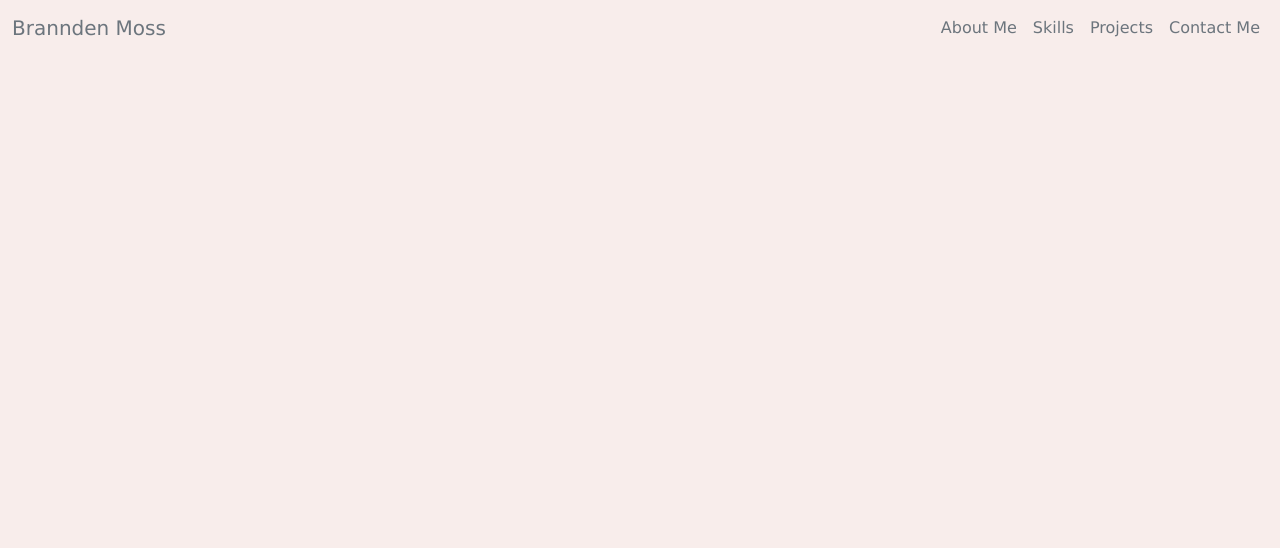
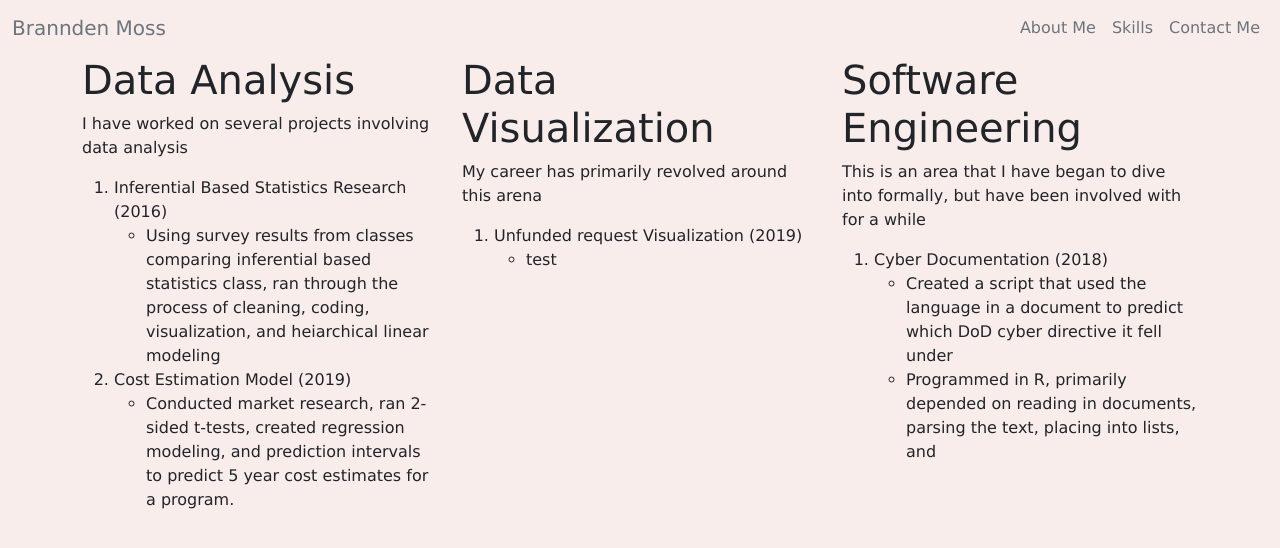
Before and after one commit to Kaiel96/website, a plain HTML site: page skills.html in a window 1280 px wide. Drawn offline with nearby package versions, Linux system fonts and the light colour scheme.

Commit message:
adding information to the skills and about me section, removing redundent project section

```diff
--- a/skills.html
+++ b/skills.html
@@ -38,15 +38,80 @@
             <a class="nav-link text-secondary" aria-current="page" href="skills.html">Skills</a>
           </li>
           <li class ="nav-item">
-            <a class="nav-link text-secondary" aria-current="page" href="projects.html">Projects</a>
-          </li>
-          <li class ="nav-item">
             <a class="nav-link text-secondary" aria-current="page" href="contact-me.html">Contact Me</a>
           </li>
         </ul>
       </div>
     </nav>
   </div>
+  <div class="container">
+    <div class = "row">
+      <div class = "col col-lg-4 col-md-12 col-sm-12 col-xs-12">
+        <h1>
+          Data Analysis
+        </h1>
+        <p>I have worked on several projects involving data analysis
+        </p>
+        <ol>
+          <li>
+            Inferential Based Statistics Research (2016)
+            <ul>
+              <li>
+                Using survey results from classes comparing inferential based statistics class, ran
+                through the process of cleaning, coding, visualization, and heiarchical linear modeling
+              </li>
+            </ul>
+          </li>
+          <li>
+            Cost Estimation Model (2019)
+            <ul>
+              <li>
+                Conducted market research, ran 2-sided t-tests, created regression modeling, and
+                prediction intervals to predict 5 year cost estimates for a program.
+              </li>
+            </ul>
+          </li>
+
+        </ol>
+      </div>
+      <div class = "col col-lg-4 col-md-12 col-sm-12 col-xs-12">
+        <h1>
+          Data Visualization
+        </h1>
+        <p>My career has primarily revolved around this arena
+        </p>
+        <ol>
+          <li>
+            Unfunded request Visualization (2019)
+            <ul>
+              <li>
+                test
+              </li>
+            </ul>
+          </li>
+
+        </ol>
+      </div>
+      <div class = "col col-lg-4 col-md-12 col-sm-12 col-xs-12">
+        <h1>
+          Software Engineering
+        </h1>
+        <p>This is an area that I have began to dive into formally, but have been involved with for a while
+        </p>
+        <ol>
+          <li>
+            Cyber Documentation (2018)
+          </li>
+          <ul>
+            <li>
+              Created a script that used the language in a document to predict which DoD cyber directive it fell under
+            </li>
+            <li> Programmed in R, primarily depended on reading in documents, parsing the text, placing into lists,
+                  and   </li>
+          </ul>
+        </ol>
+      </div>
+    </div>
 
 
 
```
Also changed, not shown: about-me.html (+0 -3 lines), contact-me.html (+0 -3 lines), index.html (+0 -3 lines).
